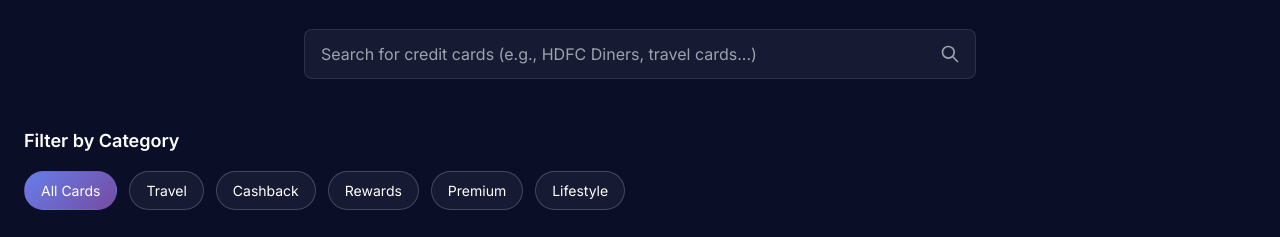
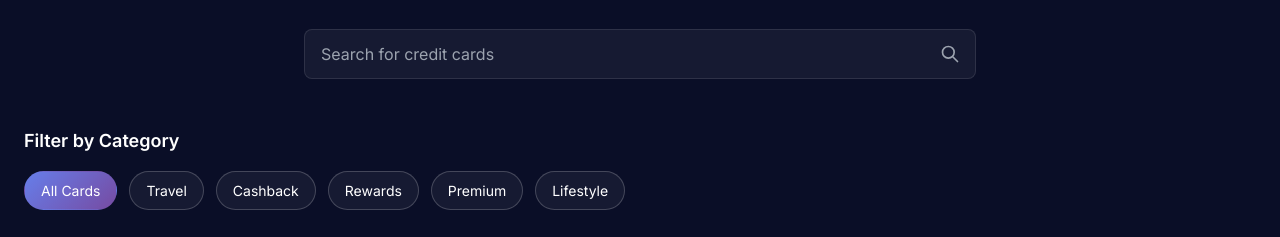
Before and after one commit to rampa2510/conexo, a plain HTML site: page product.html in a window 1280 px wide. Shown: the part 303-540 px from the top of the page. Drawn offline with nearby package versions, Linux system fonts and the light colour scheme.

Commit message:
feat: search bar changes

```diff
--- a/product.html
+++ b/product.html
@@ -231,7 +231,7 @@
                 India's most comprehensive credit card encyclopedia. Compare, review, and connect with the community.
             </p>
             <div class="max-w-2xl mx-auto relative">
-                <input type="search" placeholder="Search for credit cards (e.g., HDFC Diners, travel cards...)" class="pr-12" id="searchInput" oninput="filterCards()">
+                <input type="search" placeholder="Search for credit cards" class="pr-12" id="searchInput" oninput="filterCards()">
                 <div class="absolute right-4 top-1/2 transform -translate-y-1/2 text-gray-400">
                     <svg class="w-5 h-5" fill="none" stroke="currentColor" viewBox="0 0 24 24">
                         <path stroke-linecap="round" stroke-linejoin="round" stroke-width="2" d="M21 21l-6-6m2-5a7 7 0 11-14 0 7 7 0 0114 0z"></path>
```
